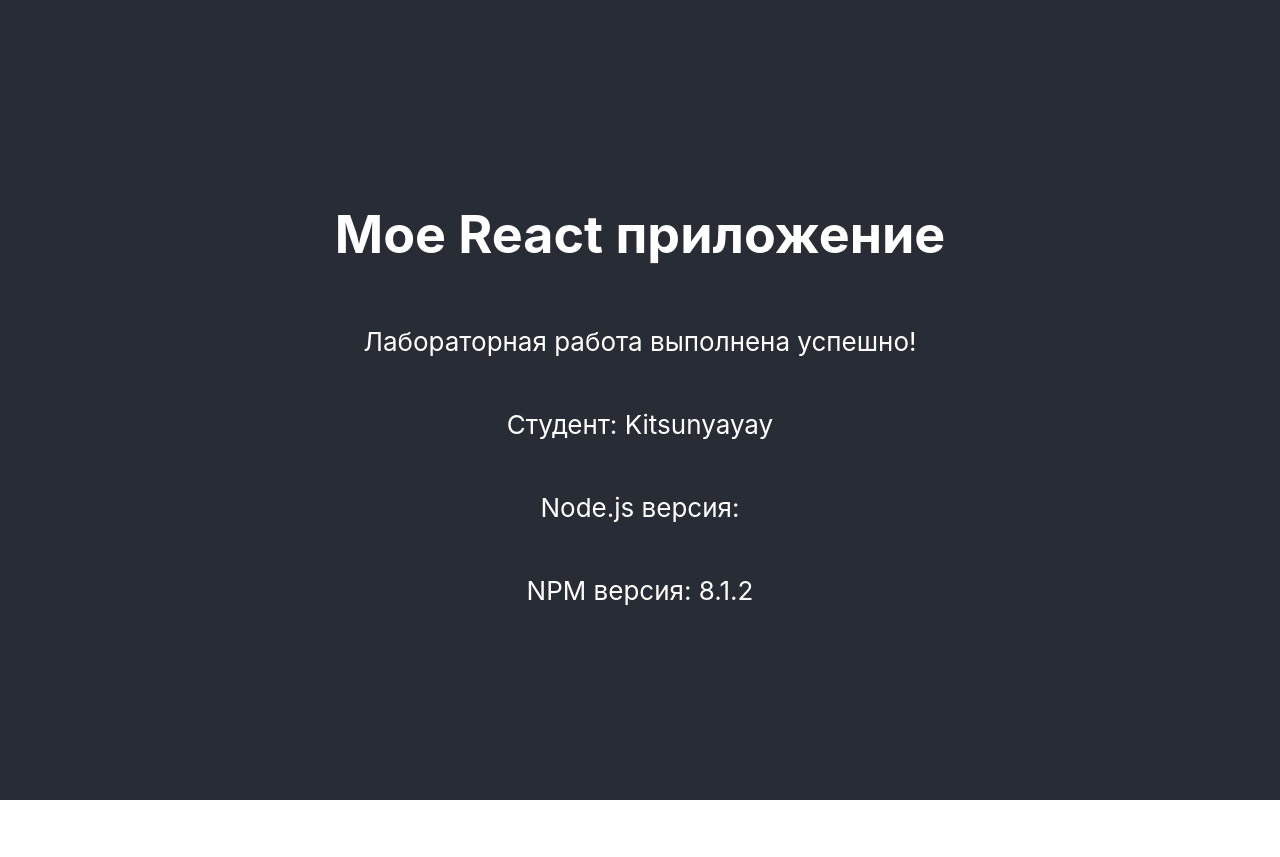
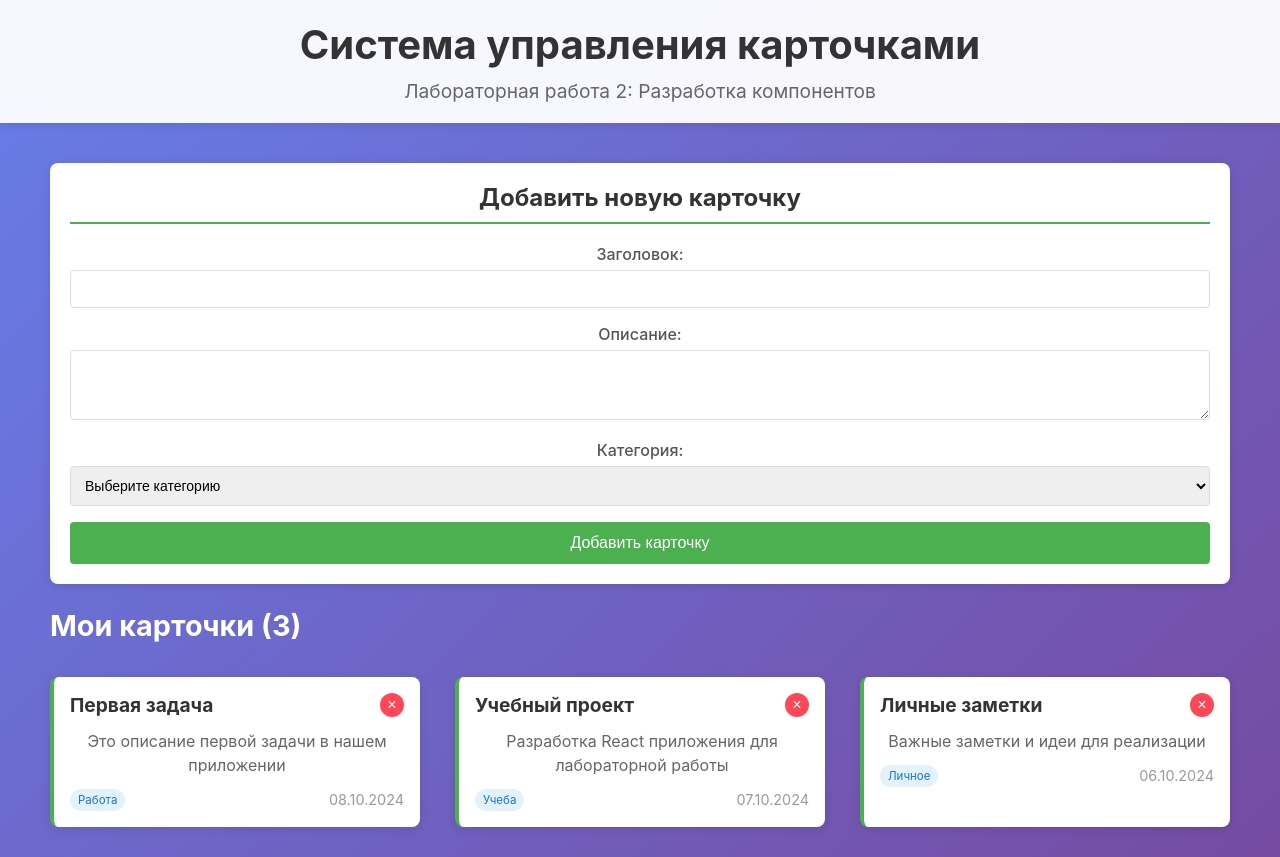
Before and after one commit to Kitsunyayay/webpril, a React (Create React App) app: page / in a window 1280 px wide. Before the commit the page ends 800 px from the top, so only its background shows below. Built offline with nearby package versions, Linux system fonts and the light colour scheme.

Commit message:
Lab 2: Add card components and form

```diff
--- a/src/App.css
+++ b/src/App.css
@@ -1,38 +1,62 @@
 .App {
   text-align: center;
-}
-
-.App-logo {
-  height: 40vmin;
-  pointer-events: none;
-}
-
-@media (prefers-reduced-motion: no-preference) {
-  .App-logo {
-    animation: App-logo-spin infinite 20s linear;
-  }
+  min-height: 100vh;
+  background: linear-gradient(135deg, #667eea 0%, #764ba2 100%);
 }
 
 .App-header {
-  background-color: #282c34;
-  min-height: 100vh;
-  display: flex;
-  flex-direction: column;
-  align-items: center;
-  justify-content: center;
-  font-size: calc(10px + 2vmin);
-  color: white;
+  background: rgba(255, 255, 255, 0.95);
+  padding: 20px;
+  box-shadow: 0 2px 10px rgba(0, 0, 0, 0.1);
 }
 
-.App-link {
-  color: #61dafb;
+.App-header h1 {
+  margin: 0 0 10px 0;
+  color: #333;
+  font-size: 2.5em;
 }
 
-@keyframes App-logo-spin {
-  from {
-    transform: rotate(0deg);
+.App-header p {
+  margin: 0;
+  color: #666;
+  font-size: 1.2em;
+}
+
+.main-content {
+  max-width: 1200px;
+  margin: 0 auto;
+  padding: 20px;
+}
+
+.cards-section {
+  margin-top: 20px;
+}
+
+.cards-section h2 {
+  color: white;
+  text-align: left;
+  margin-left: 10px;
+  font-size: 1.8em;
+}
+
+.cards-container {
+  display: grid;
+  grid-template-columns: repeat(auto-fill, minmax(300px, 1fr));
+  gap: 15px;
+  margin-top: 15px;
+}
+
+/* Адаптивность */
+@media (max-width: 768px) {
+  .cards-container {
+    grid-template-columns: 1fr;
   }
-  to {
-    transform: rotate(360deg);
+
+  .App-header h1 {
+    font-size: 2em;
+  }
+
+  .main-content {
+    padding: 10px;
   }
 }
--- a/src/App.js
+++ b/src/App.js
@@ -1,16 +1,64 @@
-import React from 'react';
+import React, { useState } from 'react';
 import './App.css';
+import Card from './components/Card';
+import AddForm from './components/AddForm';
 
 function App() {
+  const [items, setItems] = useState([
+    {
+      id: 1,
+      title: 'Первая задача',
+      description: 'Это описание первой задачи в нашем приложении',
+      category: 'Работа',
+      date: '08.10.2024'
+    },
+    {
+      id: 2,
+      title: 'Учебный проект',
+      description: 'Разработка React приложения для лабораторной работы',
+      category: 'Учеба',
+      date: '07.10.2024'
+    },
+    {
+      id: 3,
+      title: 'Личные заметки',
+      description: 'Важные заметки и идеи для реализации',
+      category: 'Личное',
+      date: '06.10.2024'
+    }
+  ]);
+
+  const handleAddItem = (newItem) => {
+    setItems([newItem, ...items]);
+  };
+
+  const handleDeleteItem = (id) => {
+    setItems(items.filter(item => item.id !== id));
+  };
+
   return (
     <div className="App">
       <header className="App-header">
-        <h1>Мое React приложение</h1>
-        <p>Лабораторная работа выполнена успешно!</p>
-        <p>Студент: Kitsunyayay</p>
-        <p>Node.js версия: {process.version}</p>
-        <p>NPM версия: 8.1.2</p>
+        <h1>Система управления карточками</h1>
+        <p>Лабораторная работа 2: Разработка компонентов</p>
       </header>
+
+      <main className="main-content">
+        <AddForm onAdd={handleAddItem} />
+
+        <div className="cards-section">
+          <h2>Мои карточки ({items.length})</h2>
+          <div className="cards-container">
+            {items.map(item => (
+              <Card
+                key={item.id}
+                item={item}
+                onDelete={handleDeleteItem}
+              />
+            ))}
+          </div>
+        </div>
+      </main>
     </div>
   );
 }
--- /dev/null
+++ b/src/components/AddForm.css
@@ -0,0 +1,74 @@
+.add-form-container {
+  background: white;
+  border-radius: 8px;
+  box-shadow: 0 2px 10px rgba(0, 0, 0, 0.1);
+  padding: 20px;
+  margin: 20px 10px;
+}
+
+.add-form-container h2 {
+  margin-top: 0;
+  color: #333;
+  border-bottom: 2px solid #4CAF50;
+  padding-bottom: 10px;
+}
+
+.add-form {
+  display: flex;
+  flex-direction: column;
+}
+
+.form-group {
+  margin-bottom: 16px;
+}
+
+.form-group label {
+  display: block;
+  margin-bottom: 6px;
+  font-weight: 500;
+  color: #555;
+}
+
+.form-group input,
+.form-group textarea,
+.form-group select {
+  width: 100%;
+  padding: 10px;
+  border: 1px solid #ddd;
+  border-radius: 4px;
+  font-size: 14px;
+  box-sizing: border-box;
+}
+
+.form-group input:focus,
+.form-group textarea:focus,
+.form-group select:focus {
+  outline: none;
+  border-color: #4CAF50;
+  box-shadow: 0 0 0 2px rgba(76, 175, 80, 0.2);
+}
+
+.form-group textarea {
+  resize: vertical;
+  min-height: 60px;
+}
+
+.submit-btn {
+  background: #4CAF50;
+  color: white;
+  border: none;
+  padding: 12px 24px;
+  border-radius: 4px;
+  cursor: pointer;
+  font-size: 16px;
+  font-weight: 500;
+  transition: background 0.3s;
+}
+
+.submit-btn:hover {
+  background: #45a049;
+}
+
+.submit-btn:active {
+  transform: translateY(1px);
+}
--- /dev/null
+++ b/src/components/AddForm.js
@@ -0,0 +1,88 @@
+import React, { useState } from 'react';
+import './AddForm.css';
+
+const AddForm = ({ onAdd }) => {
+  const [formData, setFormData] = useState({
+    title: '',
+    description: '',
+    category: ''
+  });
+
+  const handleSubmit = (e) => {
+    e.preventDefault();
+    if (formData.title.trim() && formData.description.trim()) {
+      const newItem = {
+        ...formData,
+        id: Date.now(),
+        date: new Date().toLocaleDateString()
+      };
+      onAdd(newItem);
+      setFormData({
+        title: '',
+        description: '',
+        category: ''
+      });
+    }
+  };
+
+  const handleChange = (e) => {
+    setFormData({
+      ...formData,
+      [e.target.name]: e.target.value
+    });
+  };
+
+  return (
+    <div className="add-form-container">
+      <h2>Добавить новую карточку</h2>
+      <form onSubmit={handleSubmit} className="add-form">
+        <div className="form-group">
+          <label htmlFor="title">Заголовок:</label>
+          <input
+            type="text"
+            id="title"
+            name="title"
+            value={formData.title}
+            onChange={handleChange}
+            required
+          />
+        </div>
+
+        <div className="form-group">
+          <label htmlFor="description">Описание:</label>
+          <textarea
+            id="description"
+            name="description"
+            value={formData.description}
+            onChange={handleChange}
+            rows="3"
+            required
+          />
+        </div>
+
+        <div className="form-group">
+          <label htmlFor="category">Категория:</label>
+          <select
+            id="category"
+            name="category"
+            value={formData.category}
+            onChange={handleChange}
+            required
+          >
+            <option value="">Выберите категорию</option>
+            <option value="Работа">Работа</option>
+            <option value="Учеба">Учеба</option>
+            <option value="Личное">Личное</option>
+            <option value="Проект">Проект</option>
+          </select>
+        </div>
+
+        <button type="submit" className="submit-btn">
+          Добавить карточку
+        </button>
+      </form>
+    </div>
+  );
+};
+
+export default AddForm;
--- /dev/null
+++ b/src/components/Card.css
@@ -0,0 +1,72 @@
+.card {
+  background: white;
+  border-radius: 8px;
+  box-shadow: 0 2px 10px rgba(0, 0, 0, 0.1);
+  padding: 16px;
+  margin: 10px;
+  transition: transform 0.2s;
+  border-left: 4px solid #4CAF50;
+}
+
+.card:hover {
+  transform: translateY(-2px);
+  box-shadow: 0 4px 20px rgba(0, 0, 0, 0.15);
+}
+
+.card-header {
+  display: flex;
+  justify-content: space-between;
+  align-items: center;
+  margin-bottom: 12px;
+}
+
+.card-header h3 {
+  margin: 0;
+  color: #333;
+  font-size: 1.2em;
+}
+
+.delete-btn {
+  background: #ff4757;
+  color: white;
+  border: none;
+  border-radius: 50%;
+  width: 24px;
+  height: 24px;
+  cursor: pointer;
+  font-size: 16px;
+  line-height: 1;
+}
+
+.delete-btn:hover {
+  background: #ff3742;
+}
+
+.card-body {
+  margin-bottom: 12px;
+}
+
+.card-body p {
+  margin: 0;
+  color: #666;
+  line-height: 1.5;
+}
+
+.card-footer {
+  display: flex;
+  justify-content: space-between;
+  align-items: center;
+  font-size: 0.9em;
+}
+
+.card-category {
+  background: #e3f2fd;
+  color: #1976d2;
+  padding: 4px 8px;
+  border-radius: 12px;
+  font-size: 0.8em;
+}
+
+.card-date {
+  color: #999;
+}
--- /dev/null
+++ b/src/components/Card.js
@@ -0,0 +1,27 @@
+import React from 'react';
+import './Card.css';
+
+const Card = ({ item, onDelete }) => {
+  return (
+    <div className="card">
+      <div className="card-header">
+        <h3>{item.title}</h3>
+        <button
+          className="delete-btn"
+          onClick={() => onDelete(item.id)}
+        >
+          ×
+        </button>
+      </div>
+      <div className="card-body">
+        <p>{item.description}</p>
+      </div>
+      <div className="card-footer">
+        <span className="card-category">{item.category}</span>
+        <span className="card-date">{item.date}</span>
+      </div>
+    </div>
+  );
+};
+
+export default Card;
```
